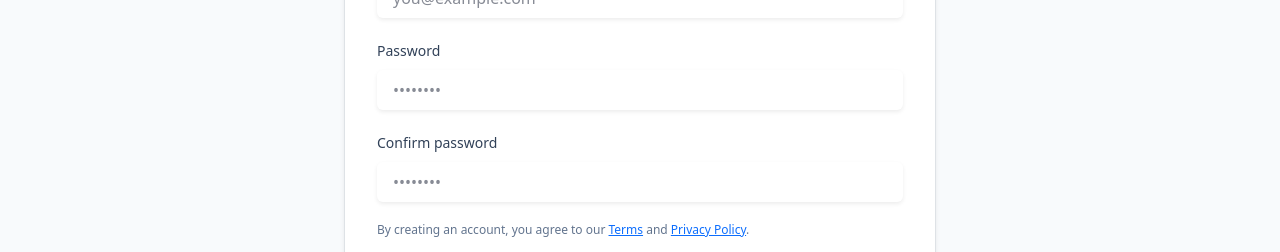
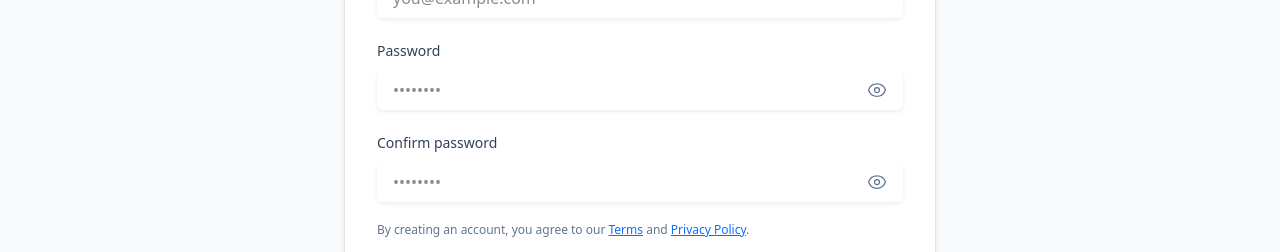
Before and after one commit to SouvikMukherjee199/Client-side-routing, a React (Vite) app: page /SignUp in a window 1280 px wide. Shown: the part 416-668 px from the top of the page. Built offline with nearby package versions, Linux system fonts and the light colour scheme.

Commit message:
Eye on/off added

```diff
--- a/src/components/Auth/Login.jsx
+++ b/src/components/Auth/Login.jsx
@@ -1,7 +1,8 @@
-import React from 'react'
+import React, { useState } from 'react'
 import { Link } from 'react-router-dom'
 
 const Login = () => {
+  const [showPassword, setShowPassword] = useState(false)
   return (
     <main className="min-h-[calc(100vh-64px-260px)] bg-slate-50 flex items-center">
       <div className="max-w-screen-sm mx-auto w-full px-4 py-16">
@@ -26,14 +27,36 @@ const Login = () => {
                 <label htmlFor="password" className="block text-sm font-medium text-slate-700">Password</label>
                 <a href="javascript:void(0)" className="text-xs text-indigo-600 hover:underline">Forgot password?</a>
               </div>
+              <div className="relative mt-2">
                 <input
                   id="password"
                   name="password"
-                type="password"
+                  type={showPassword ? 'text' : 'password'}
                   required
-                className="mt-2 block w-full rounded-md border-slate-300 shadow-sm focus:border-indigo-600 focus:ring-indigo-600 text-sm px-3 py-2"
+                  className="block w-full rounded-md border-slate-300 shadow-sm focus:border-indigo-600 focus:ring-indigo-600 text-sm px-3 py-2 pr-10"
                   placeholder="••••••••"
                 />
+                <button
+                  type="button"
+                  onClick={() => setShowPassword((s) => !s)}
+                  className="absolute inset-y-0 right-0 flex items-center px-3 text-slate-500 hover:text-slate-700"
+                  aria-label={showPassword ? 'Hide password' : 'Show password'}
+                  title={showPassword ? 'Hide password' : 'Show password'}
+                >
+                  {showPassword ? (
+                    <svg xmlns="http://www.w3.org/2000/svg" className="h-5 w-5" fill="none" viewBox="0 0 24 24" stroke="currentColor" strokeWidth="1.5">
+                      <path strokeLinecap="round" strokeLinejoin="round" d="M3 3l18 18" />
+                      <path strokeLinecap="round" strokeLinejoin="round" d="M3.98 8.223A10.477 10.477 0 001.934 12c.658 1.63 1.72 3.098 3.045 4.277A10.45 10.45 0 0012 18.75c4.146 0 7.723-2.59 9.066-6.25a10.48 10.48 0 00-3.468-4.72" />
+                      <path strokeLinecap="round" strokeLinejoin="round" d="M9.88 9.88a3 3 0 104.24 4.24" />
+                    </svg>
+                  ) : (
+                    <svg xmlns="http://www.w3.org/2000/svg" className="h-5 w-5" fill="none" viewBox="0 0 24 24" stroke="currentColor" strokeWidth="1.5">
+                      <path strokeLinecap="round" strokeLinejoin="round" d="M2.036 12.322a1.012 1.012 0 010-.644C3.423 7.51 7.36 4.5 12 4.5c4.64 0 8.577 3.01 9.964 7.178.07.201.07.443 0 .644C20.577 16.49 16.64 19.5 12 19.5c-4.64 0-8.577-3.01-9.964-7.178z" />
+                      <path strokeLinecap="round" strokeLinejoin="round" d="M15 12a3 3 0 11-6 0 3 3 0 016 0z" />
+                    </svg>
+                  )}
+                </button>
+              </div>
             </div>
 
             <div className="flex items-center justify-between">
--- a/src/components/Auth/SignUp.jsx
+++ b/src/components/Auth/SignUp.jsx
@@ -1,7 +1,9 @@
-import React from 'react'
+import React, { useState } from 'react'
 import { Link } from 'react-router-dom'
 
 const SignUp = () => {
+  const [showPassword, setShowPassword] = useState(false)
+  const [showConfirm, setShowConfirm] = useState(false)
   return (
     <main className="min-h-[calc(100vh-64px-260px)] bg-slate-50 flex items-center">
       <div className="max-w-screen-sm mx-auto w-full px-4 py-16">
@@ -34,25 +36,69 @@ const SignUp = () => {
             </div>
             <div>
               <label htmlFor="password" className="block text-sm font-medium text-slate-700">Password</label>
+              <div className="relative mt-2">
                 <input
                   id="password"
                   name="password"
-                type="password"
+                  type={showPassword ? 'text' : 'password'}
                   required
-                className="mt-2 block w-full rounded-md border-slate-300 shadow-sm focus:border-indigo-600 focus:ring-indigo-600 text-sm px-3 py-2"
+                  className="block w-full rounded-md border-slate-300 shadow-sm focus:border-indigo-600 focus:ring-indigo-600 text-sm px-3 py-2 pr-10"
                   placeholder="••••••••"
                 />
+                <button
+                  type="button"
+                  onClick={() => setShowPassword((s) => !s)}
+                  className="absolute inset-y-0 right-0 flex items-center px-3 text-slate-500 hover:text-slate-700"
+                  aria-label={showPassword ? 'Hide password' : 'Show password'}
+                  title={showPassword ? 'Hide password' : 'Show password'}
+                >
+                  {showPassword ? (
+                    <svg xmlns="http://www.w3.org/2000/svg" className="h-5 w-5" fill="none" viewBox="0 0 24 24" stroke="currentColor" strokeWidth="1.5">
+                      <path strokeLinecap="round" strokeLinejoin="round" d="M3 3l18 18" />
+                      <path strokeLinecap="round" strokeLinejoin="round" d="M3.98 8.223A10.477 10.477 0 001.934 12c.658 1.63 1.72 3.098 3.045 4.277A10.45 10.45 0 0012 18.75c4.146 0 7.723-2.59 9.066-6.25a10.48 10.48 0 00-3.468-4.72" />
+                      <path strokeLinecap="round" strokeLinejoin="round" d="M9.88 9.88a3 3 0 104.24 4.24" />
+                    </svg>
+                  ) : (
+                    <svg xmlns="http://www.w3.org/2000/svg" className="h-5 w-5" fill="none" viewBox="0 0 24 24" stroke="currentColor" strokeWidth="1.5">
+                      <path strokeLinecap="round" strokeLinejoin="round" d="M2.036 12.322a1.012 1.012 0 010-.644C3.423 7.51 7.36 4.5 12 4.5c4.64 0 8.577 3.01 9.964 7.178.07.201.07.443 0 .644C20.577 16.49 16.64 19.5 12 19.5c-4.64 0-8.577-3.01-9.964-7.178z" />
+                      <path strokeLinecap="round" strokeLinejoin="round" d="M15 12a3 3 0 11-6 0 3 3 0 016 0z" />
+                    </svg>
+                  )}
+                </button>
+              </div>
             </div>
             <div>
               <label htmlFor="confirm" className="block text-sm font-medium text-slate-700">Confirm password</label>
+              <div className="relative mt-2">
                 <input
                   id="confirm"
                   name="confirm"
-                type="password"
+                  type={showConfirm ? 'text' : 'password'}
                   required
-                className="mt-2 block w-full rounded-md border-slate-300 shadow-sm focus:border-indigo-600 focus:ring-indigo-600 text-sm px-3 py-2"
+                  className="block w-full rounded-md border-slate-300 shadow-sm focus:border-indigo-600 focus:ring-indigo-600 text-sm px-3 py-2 pr-10"
                   placeholder="••••••••"
                 />
+                <button
+                  type="button"
+                  onClick={() => setShowConfirm((s) => !s)}
+                  className="absolute inset-y-0 right-0 flex items-center px-3 text-slate-500 hover:text-slate-700"
+                  aria-label={showConfirm ? 'Hide confirm password' : 'Show confirm password'}
+                  title={showConfirm ? 'Hide confirm password' : 'Show confirm password'}
+                >
+                  {showConfirm ? (
+                    <svg xmlns="http://www.w3.org/2000/svg" className="h-5 w-5" fill="none" viewBox="0 0 24 24" stroke="currentColor" strokeWidth="1.5">
+                      <path strokeLinecap="round" strokeLinejoin="round" d="M3 3l18 18" />
+                      <path strokeLinecap="round" strokeLinejoin="round" d="M3.98 8.223A10.477 10.477 0 001.934 12c.658 1.63 1.72 3.098 3.045 4.277A10.45 10.45 0 0012 18.75c4.146 0 7.723-2.59 9.066-6.25a10.48 10.48 0 00-3.468-4.72" />
+                      <path strokeLinecap="round" strokeLinejoin="round" d="M9.88 9.88a3 3 0 104.24 4.24" />
+                    </svg>
+                  ) : (
+                    <svg xmlns="http://www.w3.org/2000/svg" className="h-5 w-5" fill="none" viewBox="0 0 24 24" stroke="currentColor" strokeWidth="1.5">
+                      <path strokeLinecap="round" strokeLinejoin="round" d="M2.036 12.322a1.012 1.012 0 010-.644C3.423 7.51 7.36 4.5 12 4.5c4.64 0 8.577 3.01 9.964 7.178.07.201.07.443 0 .644C20.577 16.49 16.64 19.5 12 19.5c-4.64 0-8.577-3.01-9.964-7.178z" />
+                      <path strokeLinecap="round" strokeLinejoin="round" d="M15 12a3 3 0 11-6 0 3 3 0 016 0z" />
+                    </svg>
+                  )}
+                </button>
+              </div>
             </div>
 
             <div className="text-xs text-slate-500">
```
Lines whose indentation alone changed are shown as unchanged.
